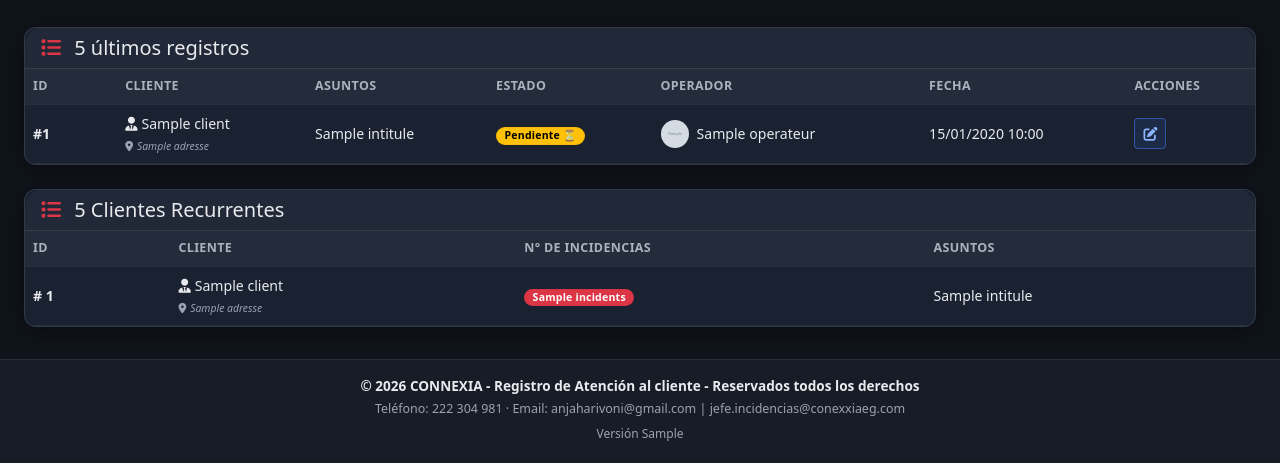
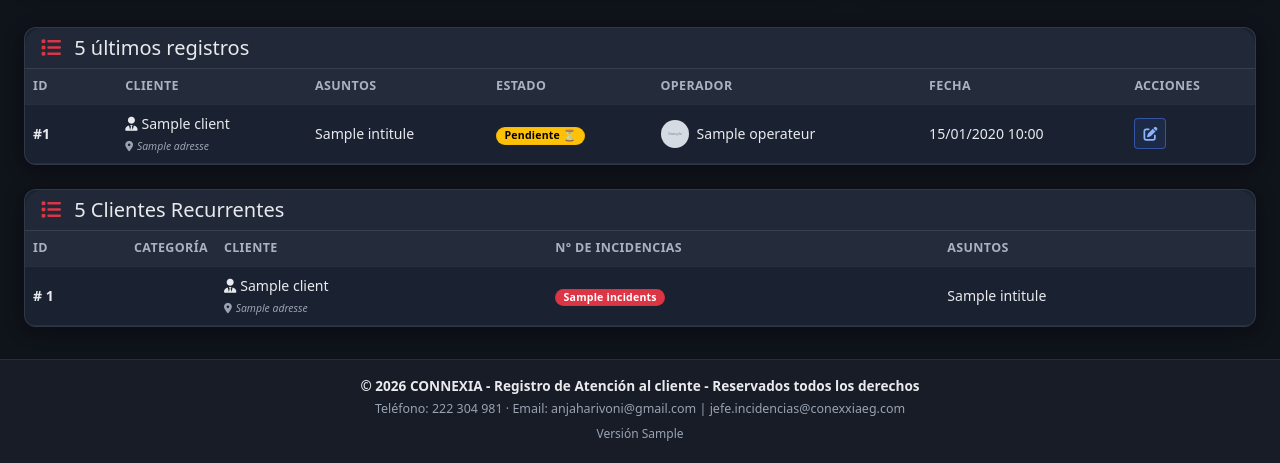
Before and after one commit to ANJA-HARIVONY/FCC_001, a Python web app: template presentation/templates/dashboard.html in a window 1280 px wide. Shown: the part 734-1197 px from the top of the page. Run offline with Jinja, Linux system fonts and the light colour scheme; the template is opened without the code that fills it: most values are stand-ins (such as "Sample title", 1, 10 or a date in 2020); grey boxes marked "Sample" are stand-in pictures.

Commit message:
fix: Amelioration UI

```diff
--- a/presentation/templates/dashboard.html
+++ b/presentation/templates/dashboard.html
@@ -285,7 +285,7 @@
                         <thead>
                             <tr>
                                 <th>ID</th>
-                                <th class="text-center col-categoria-icon" title="Cliente corporativo"></th>
+                                <th class="text-center col-categoria-icon" title="Cliente corporativo">Categoría</th>
                                 <th>Cliente</th>
                                 <th>N° de Incidencias</th>
                                 <th>Asuntos</th>
@@ -297,7 +297,9 @@
                             <tr>
                                 <td><strong># {{loop.index}}</strong></td>
                                 <td class="col-categoria-icon text-center">
+                                    {% with client=client %}
                                     {% include '_cliente_corporativo_icon.html' %}
+                                    {% endwith %}
                                 </td>
                                 <td>
                                     <i class="fas fa-user-tie me-1" aria-hidden="true"></i><a href="{{ url_for('fiche_client', id=client.id) }}" class="text-decoration-none text-dark hover:text-primary">{{ client.nom }}</a>
```
